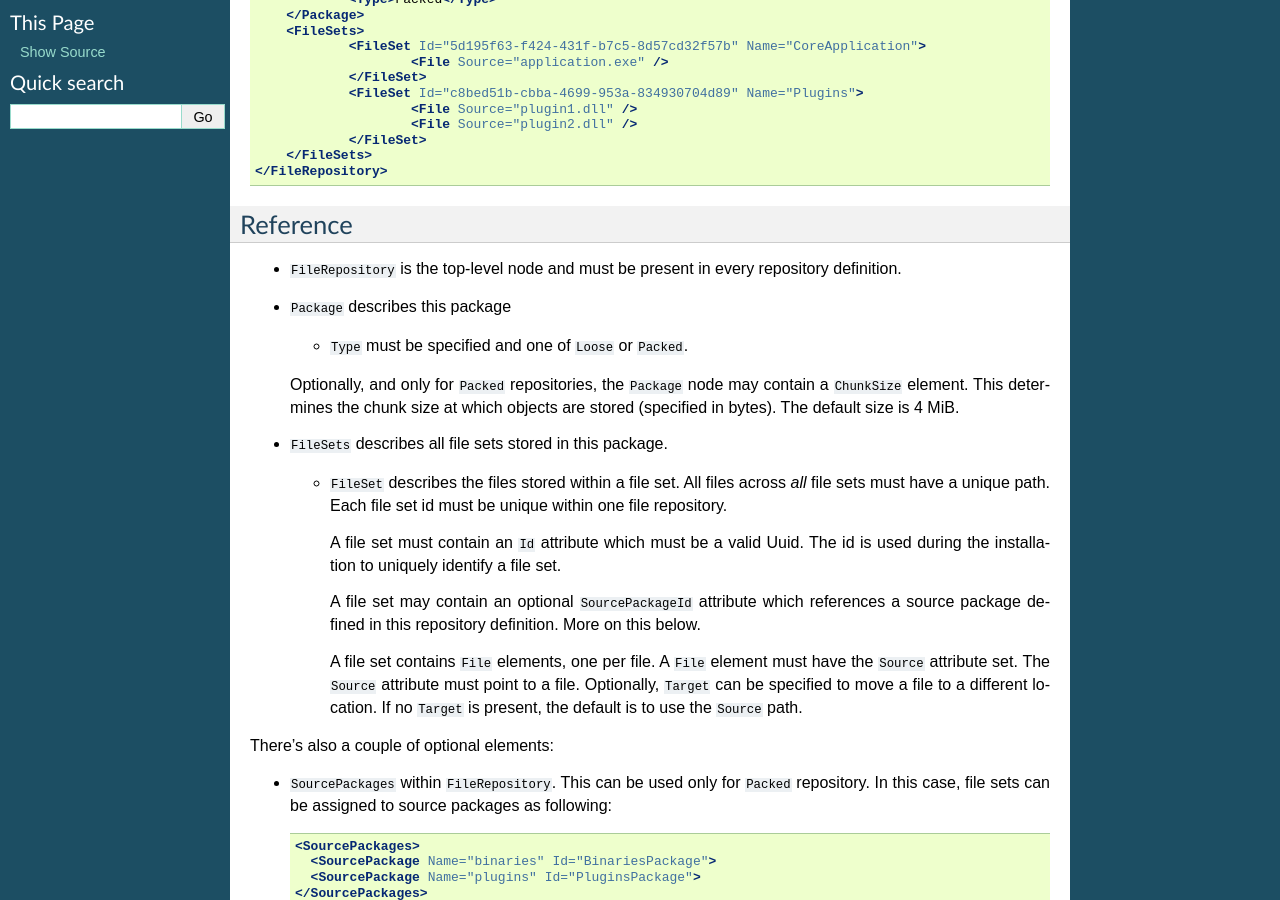
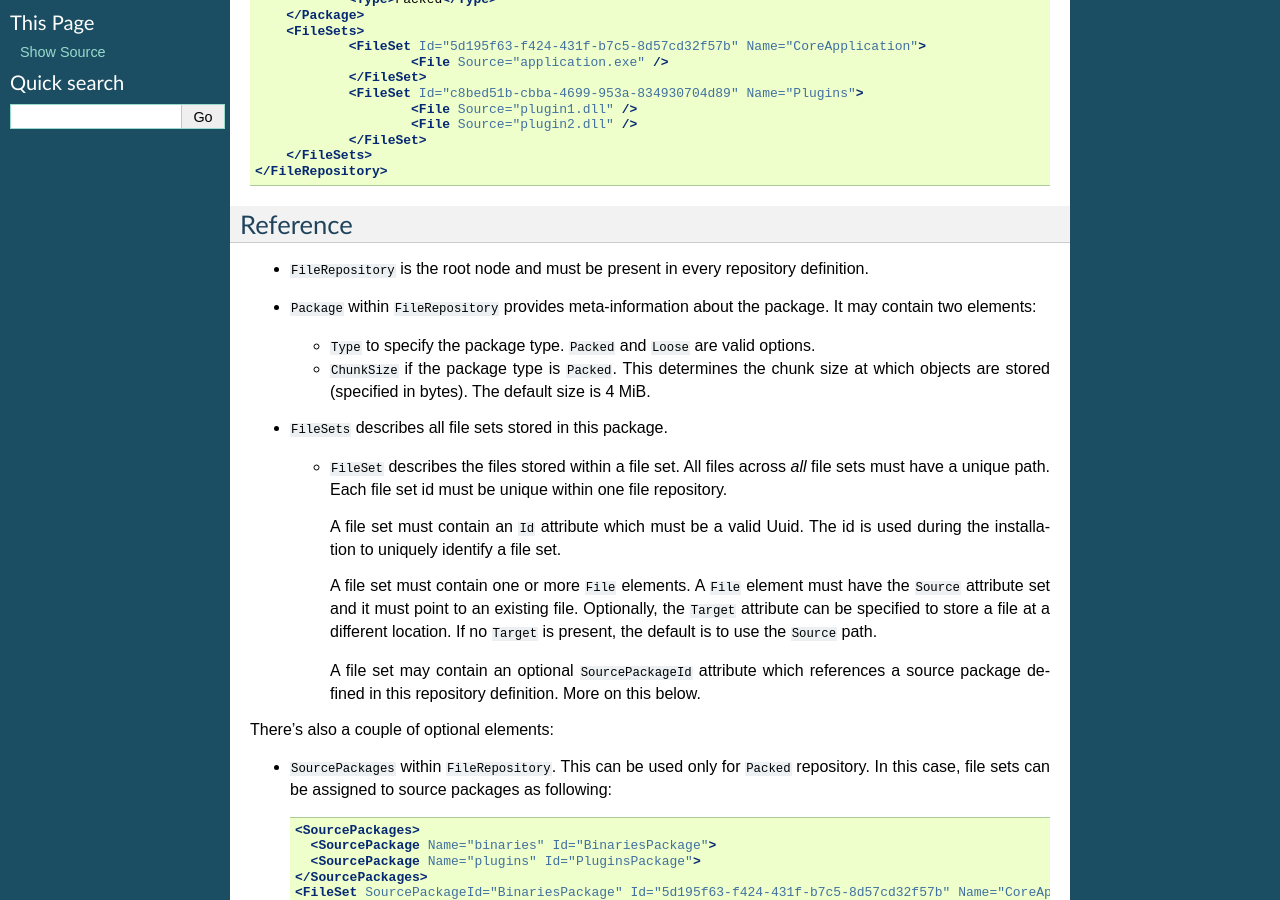
Before and after one commit to Anteru/kyla, a Sphinx documentation site: the page built from doc/source/repository-definition.rst, in a window 1280 px wide and 900 px high, scrolled down 212 px. Built offline with Sphinx 7.4.7, drawn with Linux system fonts in a browser that asks for light colours.

Commit message:
Improve documentation.

```diff
--- a/doc/source/repository-definition.rst
+++ b/doc/source/repository-definition.rst
@@ -24,12 +24,11 @@ Installer repositories are compiled by using ``kcl build``. This requires an Xml
 Reference
 ---------
 
-* ``FileRepository`` is the top-level node and must be present in every repository definition.
-* ``Package`` describes this package
+* ``FileRepository`` is the root node and must be present in every repository definition.
+* ``Package`` within ``FileRepository`` provides meta-information about the package. It may contain two elements:
 
-  * ``Type`` must be specified and one of ``Loose`` or ``Packed``.
-
-  Optionally, and only for ``Packed`` repositories, the ``Package`` node may contain a ``ChunkSize`` element. This determines the chunk size at which objects are stored (specified in bytes). The default size is 4 MiB.
+  * ``Type`` to specify the package type. ``Packed`` and ``Loose`` are valid options.
+  * ``ChunkSize`` if the package type is ``Packed``. This determines the chunk size at which objects are stored (specified in bytes). The default size is 4 MiB.
 
 * ``FileSets`` describes all file sets stored in this package.
 
@@ -37,9 +36,9 @@ Reference
 
     A file set must contain an ``Id`` attribute which must be a valid Uuid. The id is used during the installation to uniquely identify a file set.
 
+    A file set must contain one or more ``File`` elements. A ``File`` element must have the ``Source`` attribute set and it must point to an existing file. Optionally, the ``Target`` attribute can be specified to store a file at a different location. If no ``Target`` is present, the default is to use the ``Source`` path.
+
     A file set may contain an optional ``SourcePackageId`` attribute which references a source package defined in this repository definition. More on this below.
-
-    A file set contains ``File`` elements, one per file. A ``File`` element must have the ``Source`` attribute set. The ``Source`` attribute must point to a file. Optionally, ``Target`` can be specified to move a file to a different location. If no ``Target`` is present, the default is to use the ``Source`` path.
 
 There's also a couple of optional elements:
 
```
